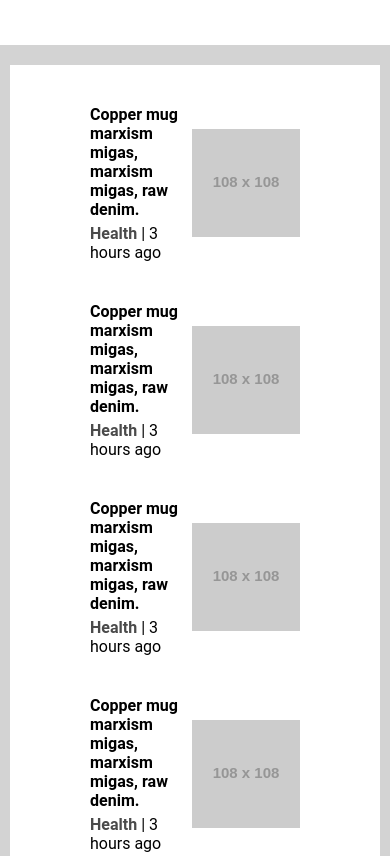
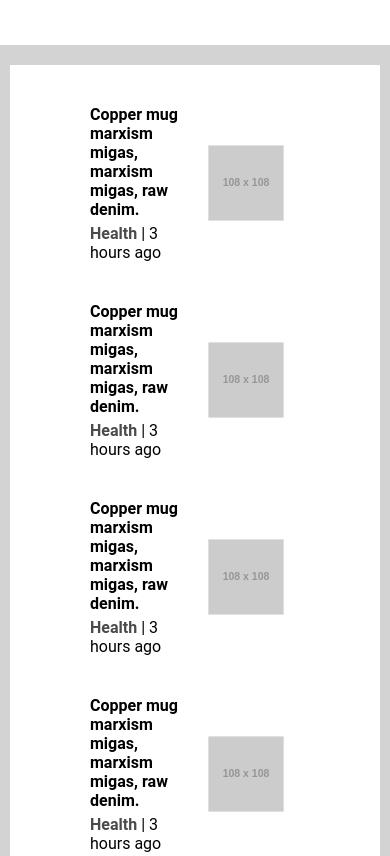
Before and after one commit to JacopoSimonini/ppm-project, a plain HTML site: page index.html in a window 390 px wide. Shown: the part 1020-1876 px from the top of the page. Drawn offline with Linux system fonts and the light colour scheme; placeholder pictures from the web are drawn by us.

Commit message:
progetto ppm

```diff
--- a/style.css
+++ b/style.css
@@ -265,7 +265,9 @@ nav a:hover{
     }
     .frec-1{
         left: 87.5%!important;
-
+    }
+    .news-phone{
+        transform: scale(0.7) !important;
     }
 }
 /*codice per menu laterale*/
@@ -634,9 +636,6 @@ img {
     font-weight: bold;
     color: #4A4A4A;
 }
-img {
-    max-width: 100%;
-}
 .lato-dx {
     padding: 0 10px;
 }
```
